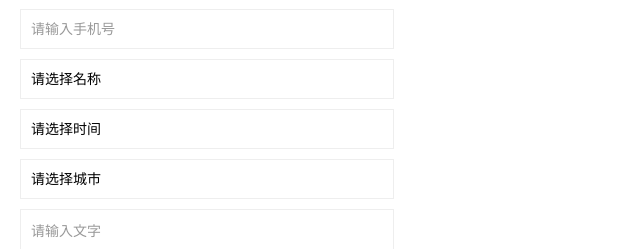
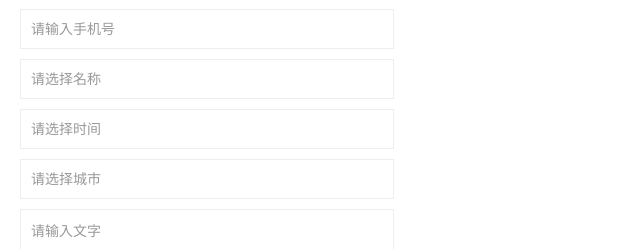
Before and after one commit to jb-qian/react-tool, a React app: page / in a window 1280 px wide. Shown: the part 313-562 px from the top of the page, without its empty margins (0-640 px from the left). Built offline with nearby package versions, Linux system fonts and the light colour scheme.

Commit message:
feat: 优化代码

```diff
--- a/src/component/Button/Button.tsx
+++ b/src/component/Button/Button.tsx
@@ -2,7 +2,7 @@
  * @Author: 宋乾
  * @Date: 2019-01-10 11:08:12
  * @LastEditors: 宋乾
- * @LastEditTime: 2019-03-20 09:48:46
+ * @LastEditTime: 2019-04-26 16:19:45
  */
 import * as React from 'react';
 import * as styles from '../../less/button.module.less';
@@ -32,9 +32,7 @@ export default class Button extends React.Component<Props> {
         if (this.props.disabled) {
             return;
         }
-        if (this.props.onClick) {
-            this.props.onClick();
-        }
+        this.props.onClick && this.props.onClick();
     }
     public render() {
         return (
--- a/src/component/Select/Select.tsx
+++ b/src/component/Select/Select.tsx
@@ -2,7 +2,7 @@
  * @Author: 宋乾
  * @Date: 2019-01-25 11:28:30
  * @LastEditors: 宋乾
- * @LastEditTime: 2019-03-20 09:49:16
+ * @LastEditTime: 2019-04-26 16:19:22
  */
 import * as React from 'react';
 import * as ReactDOM from 'react-dom';
@@ -116,11 +116,11 @@ export default class Select extends React.Component<SelectProps, SelectState> {
     }
     public onChange = (e:any) => {
         // 用不到
-        console.log(e);
+        // console.log(e);
     }
     public render (){
         let defaultValue = !(this.props.defaultValue || this.defaultValue).value && !this.state.value;
-        let className = [this.props.className, defaultValue ? 'default' : ''].filter(item => item);
+        let className = [this.props.className, defaultValue ? styles.defaultValue : ''].filter(item => item);
         return (
             <div className={ className.join(' ') } onClick={ this.click }>
                 <select style={{ display: 'none' }} name={ this.props.name } data-error={ this.props.error } data-value={ this.state.value } onChange={ this.onChange } />
--- a/src/less/select.module.less
+++ b/src/less/select.module.less
@@ -129,3 +129,6 @@
     align-items: center;
     justify-content: center;
 }
+.defaultValue{
+    color: #999;
+}
--- a/src/less/select.module.less.d.ts
+++ b/src/less/select.module.less.d.ts
@@ -12,3 +12,4 @@ export const head: string;
 export const headBtn: string;
 export const headBtnactive: string;
 export const headTitle: string;
+export const defaultValue: string;
```
Also changed, not shown: 18 other files (tests, documents, lock files or other folders).
